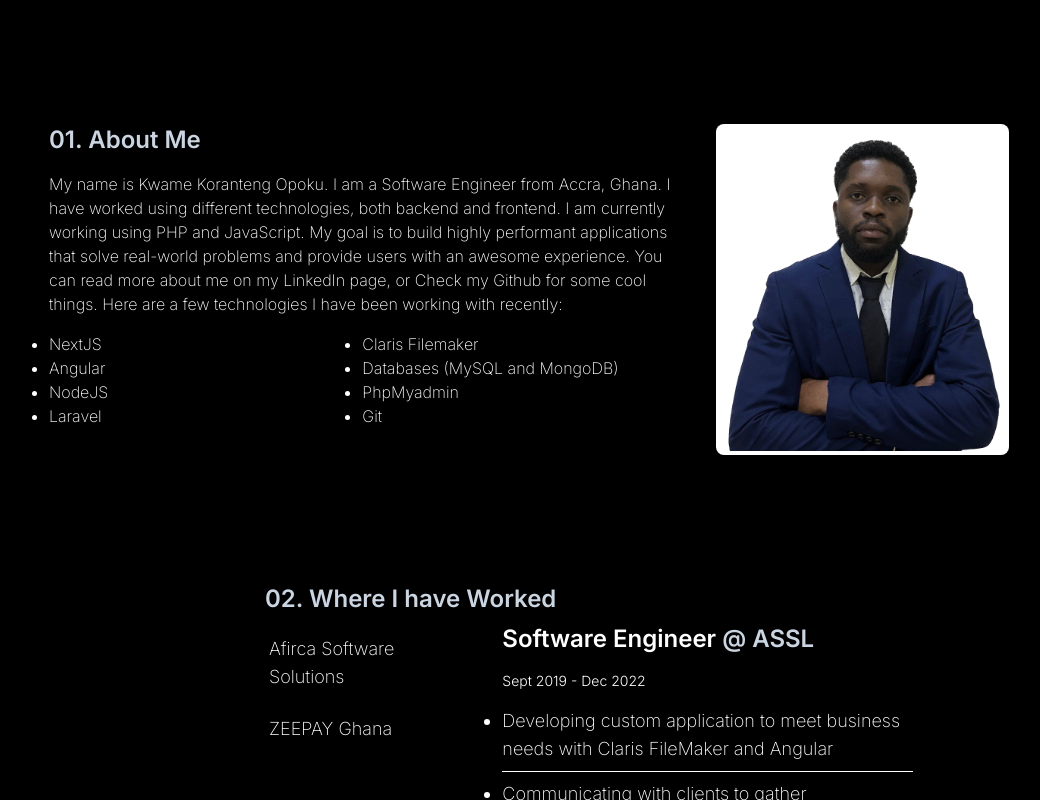
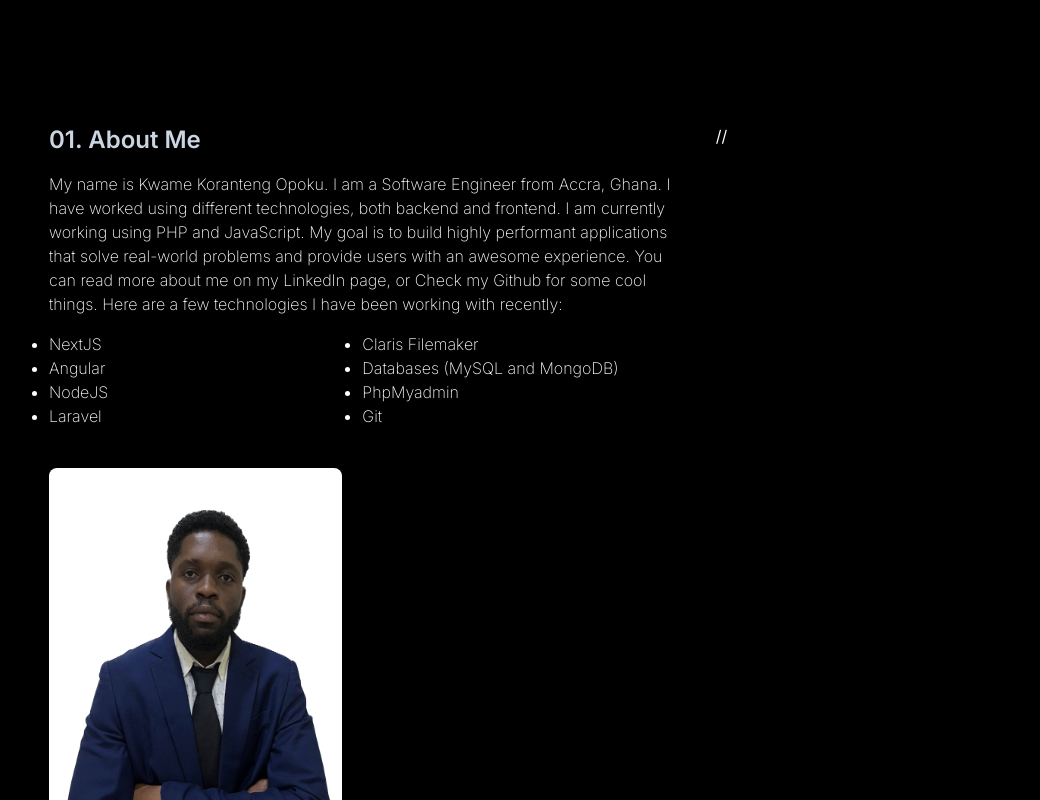
Before and after one commit to kkopoku/koranteng, a Next.js app: page / in a window 1280 px wide. Shown: the part 540-1340 px from the top of the page, without its empty margins (111-1151 px from the left). Built offline with nearby package versions, Linux system fonts and the light colour scheme.

Commit message:
removed image

```diff
--- a/app/page.js
+++ b/app/page.js
@@ -184,9 +184,9 @@ export default function Home() {
               </ul>
             </div>
           </div>
-          <div className="xl:col-span-1 w-60 lg:h-auto lg:w-auto rounded-lg bg-white p-1 hover:scale-110 transition justify-self-center">
-            <img alt="" src="/images/kkopoku01.png" className="h-full w-fit" />
-          </div>
+          // <div className="xl:col-span-1 w-60 lg:h-auto lg:w-auto rounded-lg bg-white p-1 hover:scale-110 transition justify-self-center">
+          //   <img alt="" src="/images/kkopoku01.png" className="h-full w-fit" />
+          // </div>
         </div>
 
         {/* Where Ive Worked */}
```
